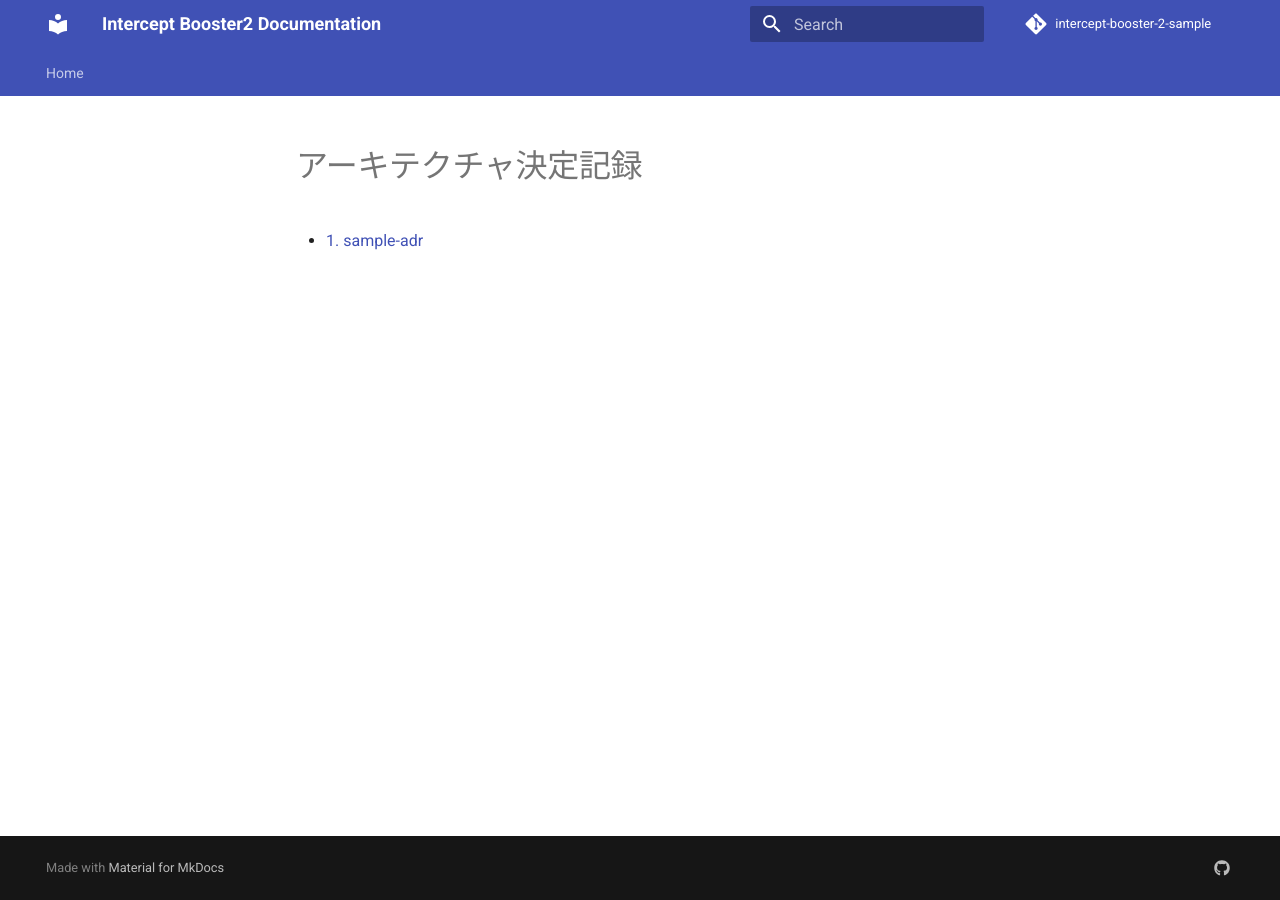
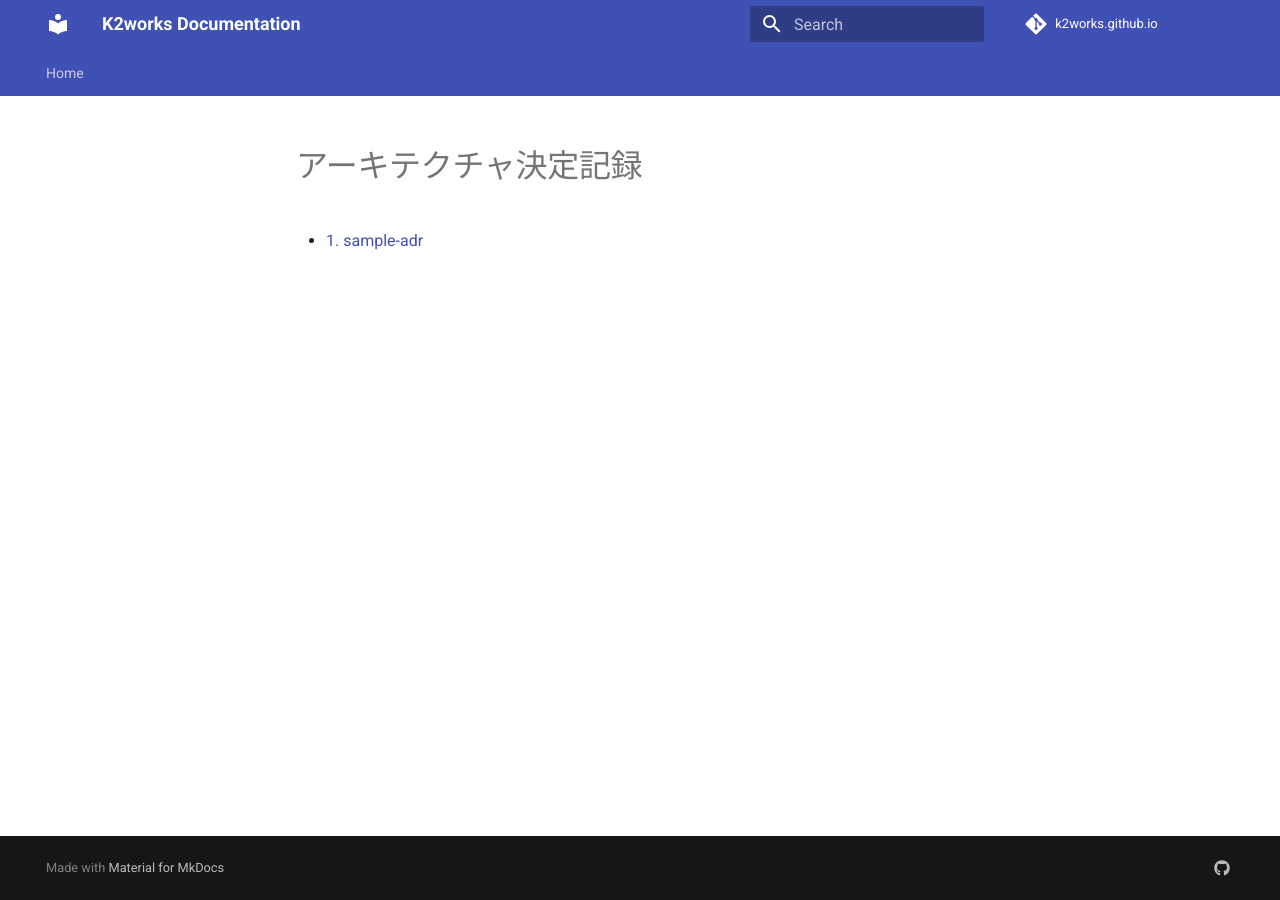
Before and after one commit to k2works/k2works.github.io, an MkDocs documentation site: the page built from docs/adr/README.md, in a window 1280 px wide. Built offline with MkDocs 1.6.1 and Material for MkDocs 9.7.7, drawn with Linux system fonts in a browser that asks for light colours; comment, search, counter and statistics services are not loaded.

Commit message:
docs: Update site name and description in mkdocs.yml

```diff
--- a/mkdocs.yml
+++ b/mkdocs.yml
@@ -1,8 +1,8 @@
-site_name: Intercept Booster2 Documentation
-site_description: Documentation for the Intercept Booster2 project
+site_name: K2works Documentation
+site_description: Documentation for K2works
 site_author: Project Team
-repo_url: https://github.com/k2works/intercept-booster-2-sample
-repo_name: intercept-booster-2-sample
+repo_url: https://github.com/k2works/k2works.github.io
+repo_name: k2works.github.io
 
 theme:
   name: material
```
